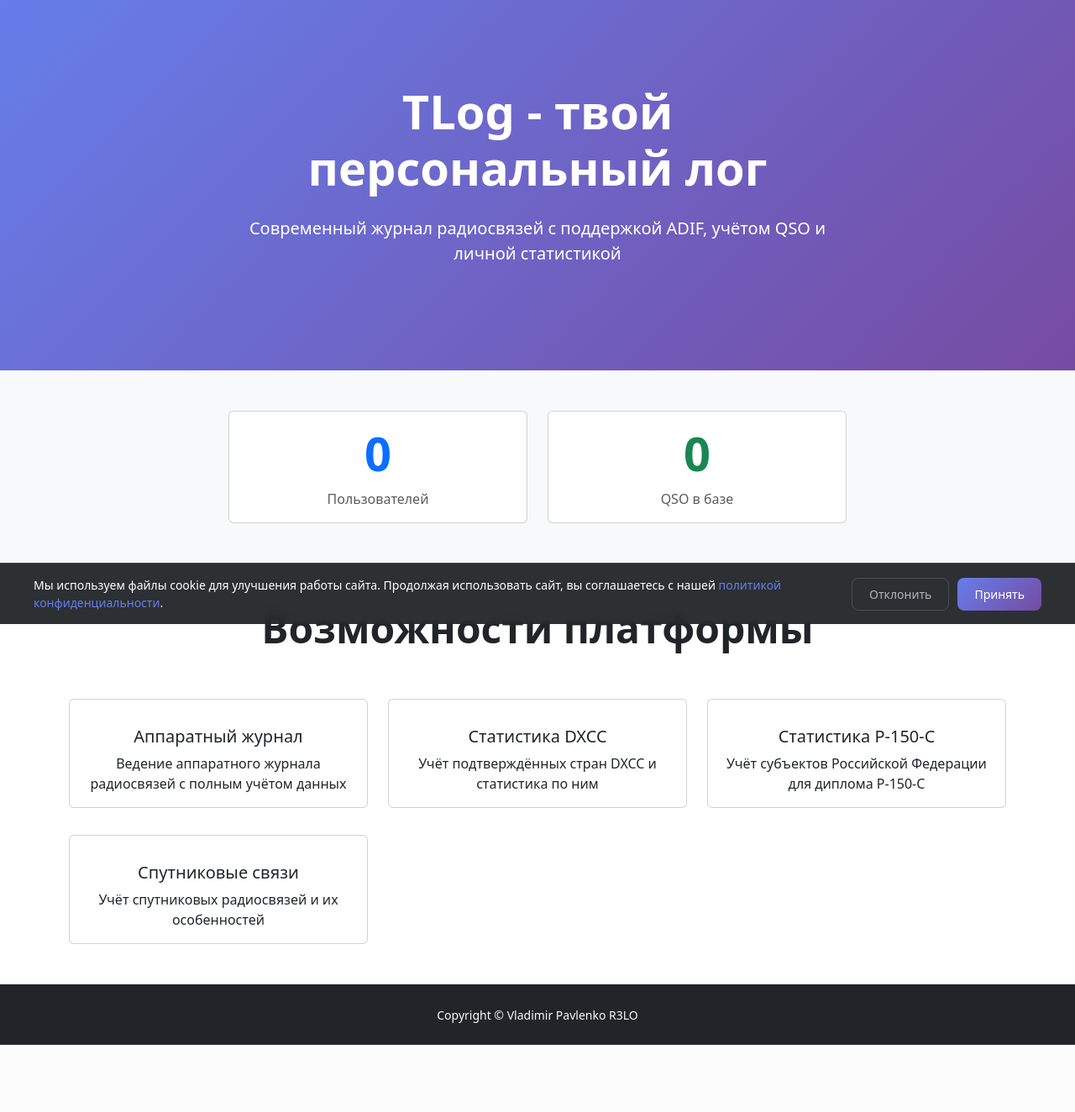
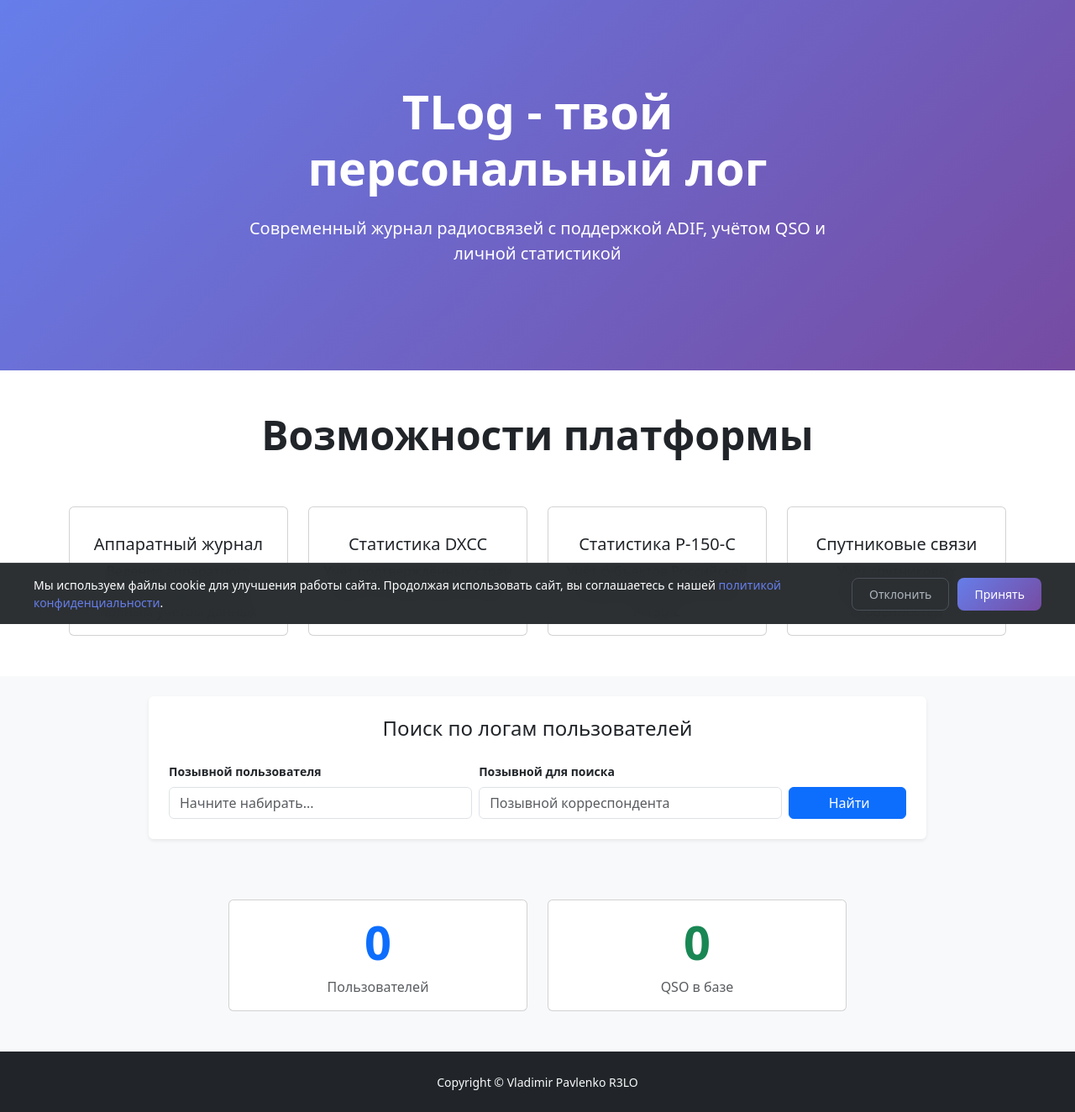
Before and after one commit to R3LO/tlogonline, a Django app: page / in a window 1280 px wide. Shown: the part 57-1381 px from the top of the page at 84% size. Before the commit the page ends 1301 px from the top, so only its background shows below. Run offline with Django 4.2, Linux system fonts and the light colour scheme; data that the repository does not hold is empty; some libraries are stand-ins or nearby versions.

Commit message:
Dayly update

```diff
--- a/myproject/urls.py
+++ b/myproject/urls.py
@@ -2,11 +2,14 @@
 URL configuration for myproject project.
 """
 from django.contrib import admin
-from django.urls import path, include
+from django.urls import path, include, re_path
 from django.conf import settings
 from django.conf.urls.static import static
+from django.views.generic import RedirectView
 
 urlpatterns = [
     path('admin/', admin.site.urls),
+    path('favicon.svg', RedirectView.as_view(url='/static/favicon.svg', permanent=True)),
+    path('favicon.ico', RedirectView.as_view(url='/static/favicon.svg', permanent=True)),
     path('', include('tlog.urls')),
 ] + static(settings.MEDIA_URL, document_root=settings.MEDIA_ROOT)
--- a/tlog/templates/index.html
+++ b/tlog/templates/index.html
@@ -22,8 +22,12 @@
             transform: translateY(-5px);
         }
 
-        .radio-icon {
-            color: #667eea;
+        .search-block {
+            background: rgba(255, 255, 255, 0.95);
+            backdrop-filter: blur(10px);
+        }
+        .search-section {
+            background: #f8f9fa;
         }
         .callsign-badge {
             background: linear-gradient(135deg, #667eea 0%, #764ba2 100%);
@@ -69,6 +73,103 @@
         </div>
     </section>
 
+    <!-- Features Section -->
+    <section id="features" class="py-5">
+        <div class="container">
+            <div class="row text-center mb-5">
+                <div class="col">
+                    <h2 class="display-5 fw-bold">Возможности платформы</h2>
+                </div>
+            </div>
+            <div class="row g-4">
+                <div class="col-md-3">
+                    <div class="card feature-card">
+                        <div class="card-body text-center">
+                            <div class="mb-3">
+                                <i class="fas fa-broadcast-tower fa-3x radio-icon"></i>
+                            </div>
+                            <h5 class="card-title">Аппаратный журнал</h5>
+                            <p class="card-text">
+                                Ведение аппаратного журнала радиосвязей с полным учётом данных
+                            </p>
+                        </div>
+                    </div>
+                </div>
+                <div class="col-md-3">
+                    <div class="card feature-card">
+                        <div class="card-body text-center">
+                            <div class="mb-3">
+                                <i class="fas fa-globe-americas fa-3x text-success"></i>
+                            </div>
+                            <h5 class="card-title">Статистика DXCC</h5>
+                            <p class="card-text">
+                                Учёт подтверждённых стран DXCC и статистика по ним
+                            </p>
+                        </div>
+                    </div>
+                </div>
+                <div class="col-md-3">
+                    <div class="card feature-card">
+                        <div class="card-body text-center">
+                            <div class="mb-3">
+                                <i class="fas fa-flag fa-3x text-info"></i>
+                            </div>
+                            <h5 class="card-title">Статистика Р-150-С</h5>
+                            <p class="card-text">
+                                Учёт субъектов Российской Федерации для диплома Р-150-С
+                            </p>
+                        </div>
+                    </div>
+                </div>
+                <div class="col-md-3">
+                    <div class="card feature-card">
+                        <div class="card-body text-center">
+                            <div class="mb-3">
+                                <i class="fas fa-satellite fa-3x text-warning"></i>
+                            </div>
+                            <h5 class="card-title">Спутниковые связи</h5>
+                            <p class="card-text">
+                                Учёт спутниковых радиосвязей и их особенностей
+                            </p>
+                        </div>
+                    </div>
+                </div>
+            </div>
+        </div>
+    </section>
+
+    <!-- Search Section -->
+    <section class="py-4 search-section">
+        <div class="container">
+            <div class="row justify-content-center">
+                <div class="col-lg-10">
+                    <div class="search-block p-4 rounded shadow-sm">
+                        <h4 class="text-center mb-4">Поиск по логам пользователей</h4>
+                        <form id="searchForm" class="row g-2 align-items-end">
+                            <div class="col-md-5">
+                                <label for="my_callsign" class="form-label small fw-bold">Позывной пользователя</label>
+                                <input type="text" class="form-control" id="my_callsign"
+                                       placeholder="Начните набирать..." autocomplete="off">
+                                <div id="callsignSuggestions" class="list-group position-absolute w-100"
+                                     style="z-index: 1000;"></div>
+                            </div>
+                            <div class="col-md-5">
+                                <label for="callsign" class="form-label small fw-bold">Позывной для поиска</label>
+                                <input type="text" class="form-control" id="callsign"
+                                       placeholder="Позывной корреспондента">
+                            </div>
+                            <div class="col-md-2">
+                                <button type="submit" class="btn btn-primary w-100">
+                                    <i class="fas fa-search me-1"></i>Найти
+                                </button>
+                            </div>
+                        </form>
+                    </div>
+                </div>
+            </div>
+        </div>
+    </section>
+
     <!-- Statistics Section -->
     <section class="py-5 bg-light">
         <div class="container">
@@ -93,75 +194,6 @@
         </div>
     </section>
 
-    <!-- Features Section -->
-    <section id="features" class="py-5">
-        <div class="container">
-            <div class="row text-center mb-5">
-                <div class="col">
-                    <h2 class="display-5 fw-bold">Возможности платформы</h2>
-                </div>
-            </div>
-            <div class="row g-4">
-                <div class="col-md-4">
-                    <div class="card feature-card">
-                        <div class="card-body text-center">
-                            <div class="mb-3">
-                                <i class="fas fa-broadcast-tower fa-3x radio-icon"></i>
-                            </div>
-                            <h5 class="card-title">Аппаратный журнал</h5>
-                            <p class="card-text">
-                                Ведение аппаратного журнала радиосвязей с полным учётом данных
-                            </p>
-                        </div>
-                    </div>
-                </div>
-                <div class="col-md-4">
-                    <div class="card feature-card">
-                        <div class="card-body text-center">
-                            <div class="mb-3">
-                                <i class="fas fa-globe-americas fa-3x text-success"></i>
-                            </div>
-                            <h5 class="card-title">Статистика DXCC</h5>
-                            <p class="card-text">
-                                Учёт подтверждённых стран DXCC и статистика по ним
-                            </p>
-                        </div>
-                    </div>
-                </div>
-                <div class="col-md-4">
-                    <div class="card feature-card">
-                        <div class="card-body text-center">
-                            <div class="mb-3">
-                                <i class="fas fa-flag fa-3x text-info"></i>
-                            </div>
-                            <h5 class="card-title">Статистика Р-150-С</h5>
-                            <p class="card-text">
-                                Учёт субъектов Российской Федерации для диплома Р-150-С
-                            </p>
-                        </div>
-                    </div>
-                </div>
-            </div>
-            <div class="row g-4 mt-2">
-                <div class="col-md-4">
-                    <div class="card feature-card">
-                        <div class="card-body text-center">
-                            <div class="mb-3">
-                                <i class="fas fa-satellite fa-3x text-warning"></i>
-                            </div>
-                            <h5 class="card-title">Спутниковые связи</h5>
-                            <p class="card-text">
-                                Учёт спутниковых радиосвязей и их особенностей
-                            </p>
-                        </div>
-                    </div>
-                </div>
-            </div>
-        </div>
-    </section>
-
-
-
     <!-- Footer -->
     <footer class="bg-dark text-light py-4">
         <div class="container text-center">
@@ -170,7 +202,77 @@
     </footer>
 
     <script src="https://cdn.jsdelivr.net/npm/bootstrap@5.3.0/dist/js/bootstrap.bundle.min.js"></script>
-    <script src="https://kit.fontawesome.com/your-fontawesome-kit.js" crossorigin="anonymous"></script>
+    <script>
+        // Автодополнение для поля "Позывной пользователя"
+        const myCallsignInput = document.getElementById('my_callsign');
+        const suggestionsBox = document.getElementById('callsignSuggestions');
+        const callsignInput = document.getElementById('callsign');
+        let debounceTimer;
+
+        myCallsignInput.addEventListener('input', function() {
+            const query = this.value.trim().toUpperCase();
+
+            clearTimeout(debounceTimer);
+
+            if (query.length < 1) {
+                suggestionsBox.innerHTML = '';
+                suggestionsBox.style.display = 'none';
+                return;
+            }
+
+            debounceTimer = setTimeout(() => {
+                fetch('/search-callsigns/?q=' + encodeURIComponent(query))
+                    .then(response => response.json())
+                    .then(data => {
+                        suggestionsBox.innerHTML = '';
+                        if (data.callsigns && data.callsigns.length > 0) {
+                            suggestionsBox.style.display = 'block';
+                            data.callsigns.forEach(callsign => {
+                                const item = document.createElement('button');
+                                item.type = 'button';
+                                item.className = 'list-group-item list-group-item-action';
+                                item.textContent = callsign;
+                                item.addEventListener('click', function() {
+                                    myCallsignInput.value = callsign;
+                                    suggestionsBox.innerHTML = '';
+                                    suggestionsBox.style.display = 'none';
+                                });
+                                suggestionsBox.appendChild(item);
+                            });
+                        } else {
+                            suggestionsBox.style.display = 'none';
+                        }
+                    })
+                    .catch(error => {
+                        console.error('Error:', error);
+                        suggestionsBox.style.display = 'none';
+                    });
+            }, 300);
+        });
+
+        // Закрыть подсказки при клике вне
+        document.addEventListener('click', function(e) {
+            if (!myCallsignInput.contains(e.target) && !suggestionsBox.contains(e.target)) {
+                suggestionsBox.style.display = 'none';
+            }
+        });
+
+        // Обработка формы поиска
+        document.getElementById('searchForm').addEventListener('submit', function(e) {
+            e.preventDefault();
+
+            const myCallsign = myCallsignInput.value.trim().toUpperCase();
+            const searchCallsign = callsignInput.value.trim().toUpperCase();
+
+            if (!myCallsign) {
+                alert('Введите позывной пользователя');
+                return;
+            }
+
+            const url = '/' + myCallsign + '/?callsign=' + encodeURIComponent(searchCallsign);
+            window.location.href = url;
+        });
+    </script>
 {% include 'cookie_banner.html' %}
 </body>
 </html>
--- a/tlog/templates/logbook_search.html
+++ b/tlog/templates/logbook_search.html
@@ -6,8 +6,8 @@
     <meta charset="UTF-8">
     <meta name="viewport" content="width=device-width, initial-scale=1.0">
     <title>Поиск по логам - {{ callsign }}</title>
-    <link rel="icon" href="{% static 'favicon.ico' %}" type="image/x-icon">
-    <link rel="shortcut icon" href="{% static 'favicon.ico' %}" type="image/x-icon">
+    <link rel="icon" href="{% static 'favicon.svg' %}" type="image/svg+xml">
+    <link rel="alternate icon" href="{% static 'favicon.svg' %}" type="image/svg+xml">
     <link href="https://cdn.jsdelivr.net/npm/bootstrap@5.3.0/dist/css/bootstrap.min.css" rel="stylesheet">
     <link href="https://cdnjs.cloudflare.com/ajax/libs/font-awesome/6.0.0/css/all.min.css" rel="stylesheet">
     <style>
--- a/tlog/urls.py
+++ b/tlog/urls.py
@@ -7,7 +7,8 @@ from .views import (
     logout_view, adif_upload, clear_logbook,
     profile_update, logbook_search, delete_adif_uploads,
     edit_qso, delete_qso, get_qso,
-    privacy, export_adif, qth_map, achievements, add_qso
+    privacy, export_adif, qth_map, achievements, add_qso,
+    get_callsigns_list
 )
 
 urlpatterns = [
@@ -28,6 +29,7 @@ urlpatterns = [
     path('logbook/get/<uuid:qso_id>/', get_qso, name='get_qso'),
     path('logout/', logout_view, name='logout'),
     path('privacy/', privacy, name='privacy'),
+    path('search-callsigns/', get_callsigns_list, name='get_callsigns_list'),
     path('qth-map/', qth_map, name='qth_map'),
     path('achievements/', achievements, name='achievements'),
     re_path(r'^(?P<callsign>[A-Za-z0-9/]+)/$', logbook_search, name='logbook_search'),
--- a/tlog/views/main.py
+++ b/tlog/views/main.py
@@ -4,6 +4,7 @@
 from django.shortcuts import render, redirect
 from django.contrib import messages
 from django.db.models import Q
+from django.http import JsonResponse
 from django.contrib.auth.models import User
 from ..models import QSO, RadioProfile, ADIFUpload, check_user_blocked
 
@@ -19,6 +20,22 @@ def home(request):
         'total_users': total_users,
         'total_qso': total_qso,
     })
+
+
+def get_callsigns_list(request):
+    """
+    Получение списка уникальных позывных пользователей для автодополнения
+    """
+    query = request.GET.get('q', '').upper()
+    if len(query) < 1:
+        return JsonResponse({'callsigns': []})
+
+    # Получаем уникальные позывные из QSO (убираем дубликаты через set)
+    callsigns = list(set(QSO.objects.filter(
+        my_callsign__icontains=query
+    ).values_list('my_callsign', flat=True).distinct()[:10]))
+
+    return JsonResponse({'callsigns': callsigns})
 
 
 def dashboard(request):
```
